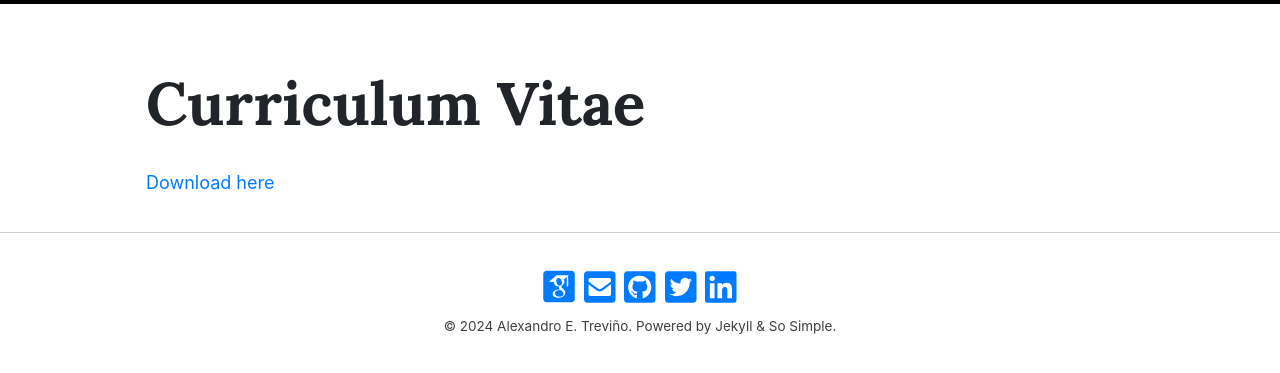
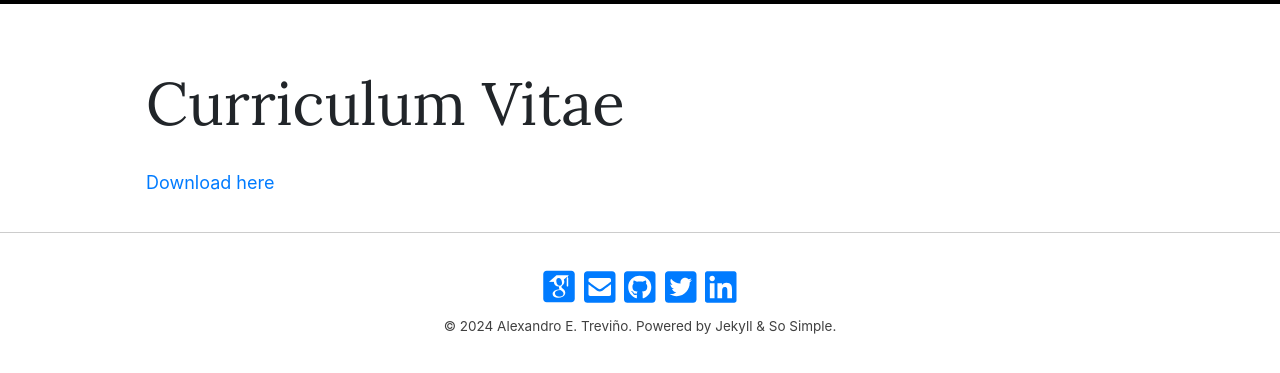
Before and after one commit to alexandrotrevino/alexandrotrevino.github.io, a Jekyll site: the page built from cv.md, in a window 1280 px wide. Shown: the top 373 px of the page. Built offline with Jekyll 4.4.1, drawn with Linux system fonts in a browser that asks for light colours; nearby versions of some CDN libraries; some web fonts are replaced; comment, search, counter and statistics services are not loaded.

Commit message:
change font families

```diff
--- a/_sass/so-simple/_variables.scss
+++ b/_sass/so-simple/_variables.scss
@@ -39,7 +39,7 @@
 
 /* Font Families */
 $serif-font-family: "Lora", serif !default;
-$sans-serif-font-family: "Source Sans Pro", sans-serif !default;
+$sans-serif-font-family: "Inter", sans-serif !default;
 $monospace-font-family: Menlo, Consolas, Monaco, "Courier New", Courier, monospace !default;
 
 $base-font-family: $sans-serif-font-family !default;
@@ -48,7 +48,7 @@
 $description-font-family: $serif-font-family !default;
 $meta-font-family: $serif-font-family !default;
 
-$page-title-weight: bold !default;
+$page-title-weight: regular !default;
 $entry-title-weight: bold !default;
 
 /* YIQ color contrast */
```
